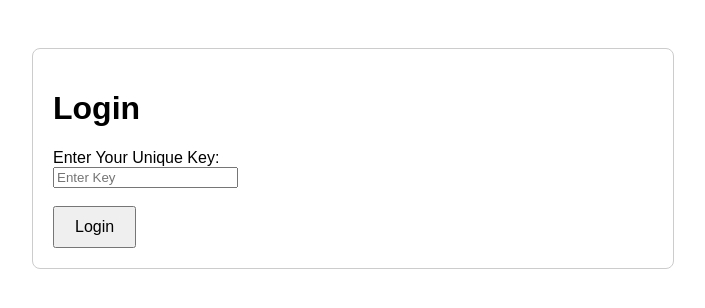
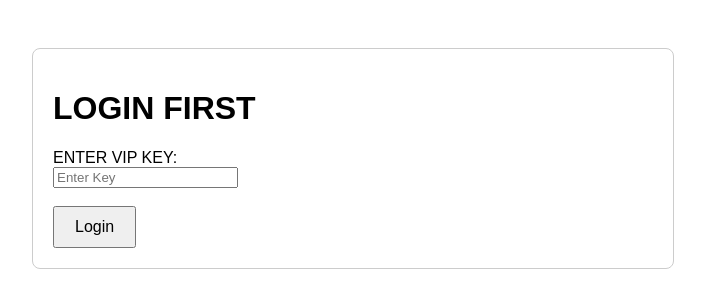
Before and after one commit to JSCki/Login, a plain HTML site: page index.html in a window 1280 px wide. Shown: the whole page, without its empty margins (16-721 px from the left). Drawn offline with Linux system fonts and the light colour scheme.

Commit message:
Update index.html

```diff
--- a/index.html
+++ b/index.html
@@ -3,7 +3,7 @@
 <head>
     <meta charset="UTF-8">
     <meta name="viewport" content="width=device-width, initial-scale=1.0">
-    <title>Login</title>
+    <title>WELCOME VIP HACK</title>
     <style>
         body {
             font-family: Arial, sans-serif;
@@ -30,8 +30,8 @@
 <body>
 
 <div class="container">
-    <h1>Login</h1>
-    <label for="key">Enter Your Unique Key:</label><br>
+    <h1>LOGIN FIRST</h1>
+    <label for="key">ENTER VIP KEY:</label><br>
     <input type="text" id="key" placeholder="Enter Key" /><br><br>
     <button class="button" onclick="login()">Login</button>
 
```
